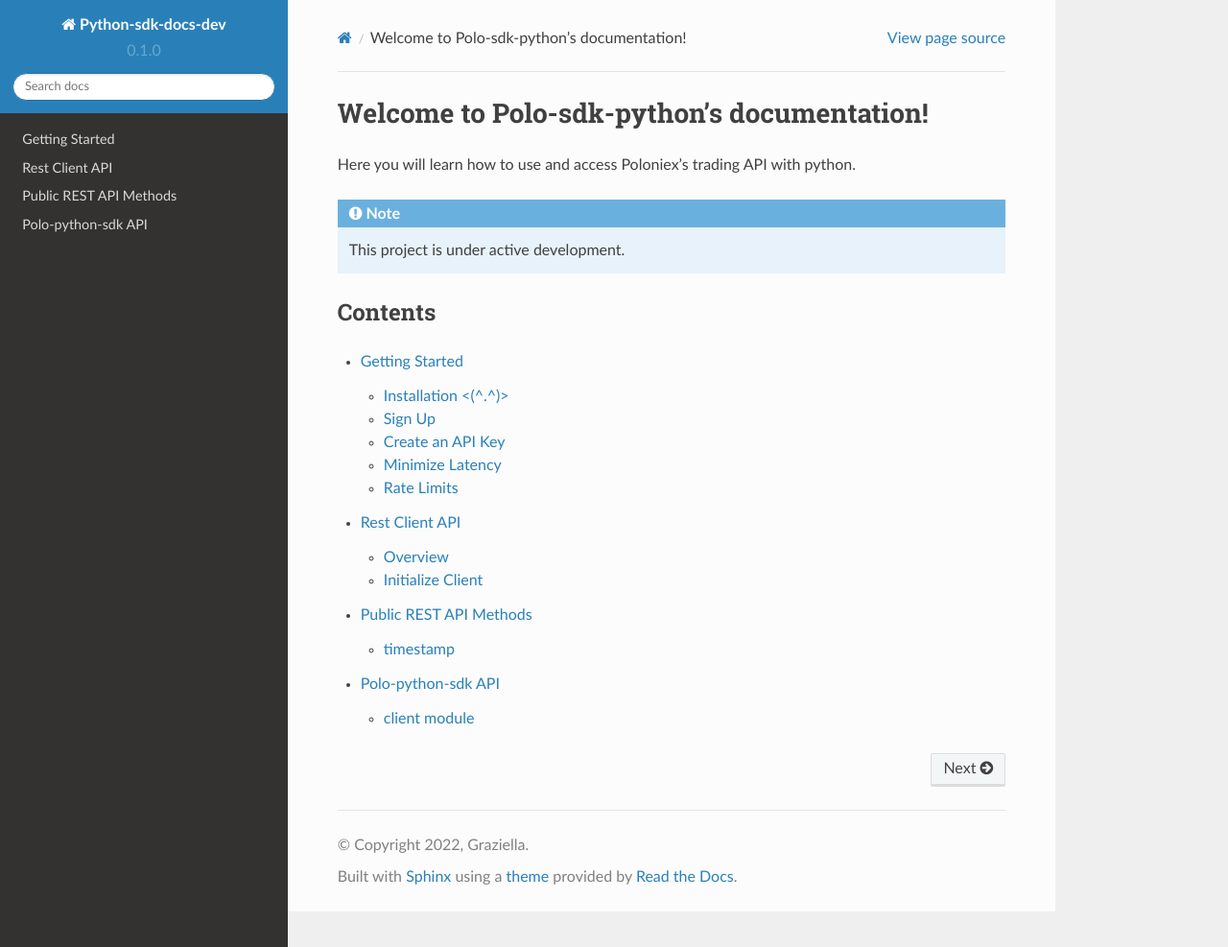
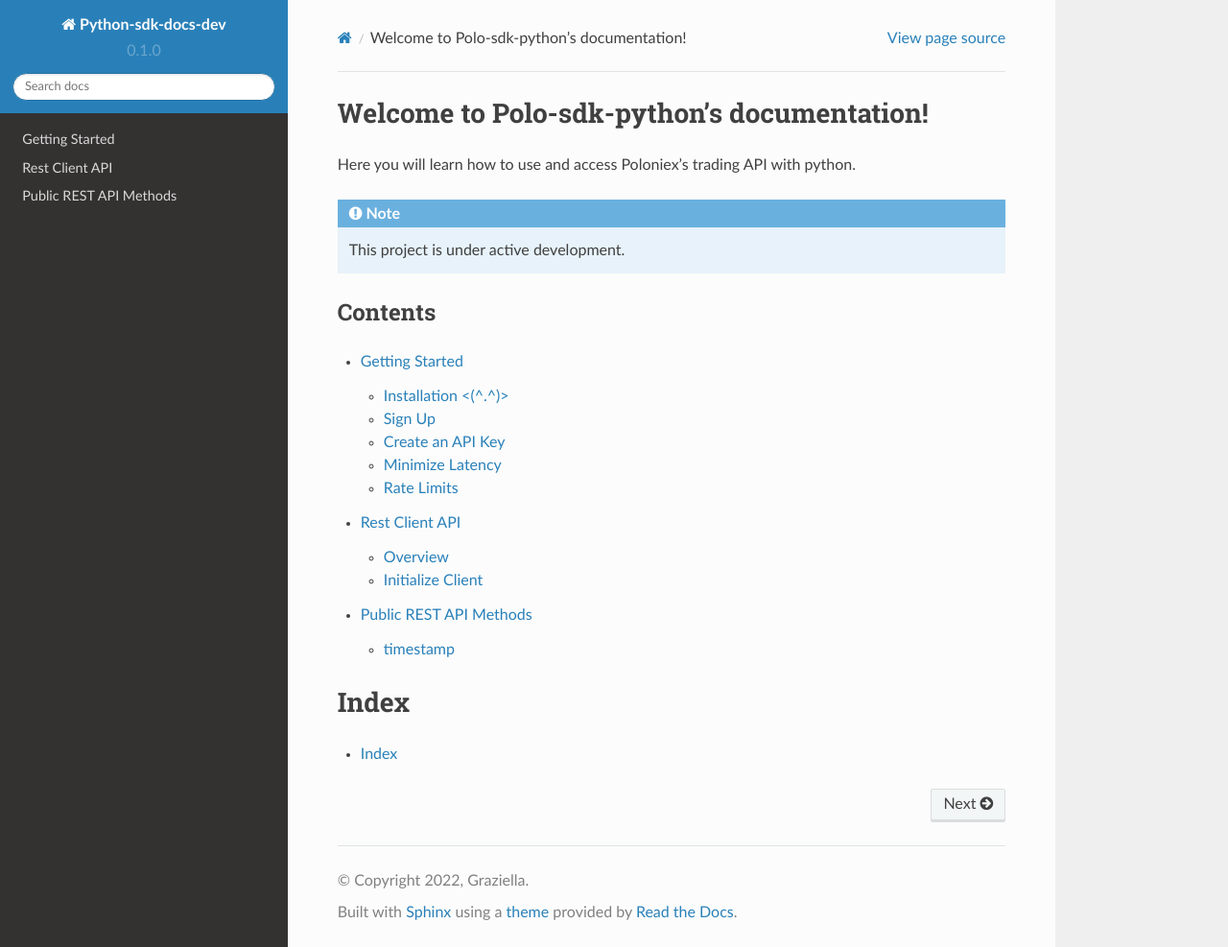
Before and after one commit to RobotJINI/python-sdk-docs-dev, a Sphinx documentation site: the page built from docs/source/index.rst, in a window 1280 px wide and 987 px high. Shown: the whole window at 96% size. Built offline with Sphinx 7.4.7 and the Read the Docs theme 2.0.0, drawn with Linux system fonts in a browser that asks for light colours.

```diff
--- a/docs/source/index.rst
+++ b/docs/source/index.rst
@@ -11,8 +11,13 @@ Contents
 --------
 
 .. toctree::
+    :maxdepth: 2
 
-   getting_started
-   rest_client
-   public_rest
-   polosdk
+    getting_started
+    rest_client
+    public_rest
+
+Index
+==================
+
+* :ref:`genindex`
--- a/docs/source/polosdk.rst
+++ /dev/null
@@ -1,10 +0,0 @@
-Polo-python-sdk API
-===================
-
-client module
--------------
-
-.. automodule:: testsdk.rest.client
-    :members:
-    :undoc-members:
-    :show-inheritance:
```
Also changed, not shown: pyrightconfig.json (added, +9 -0 lines).
